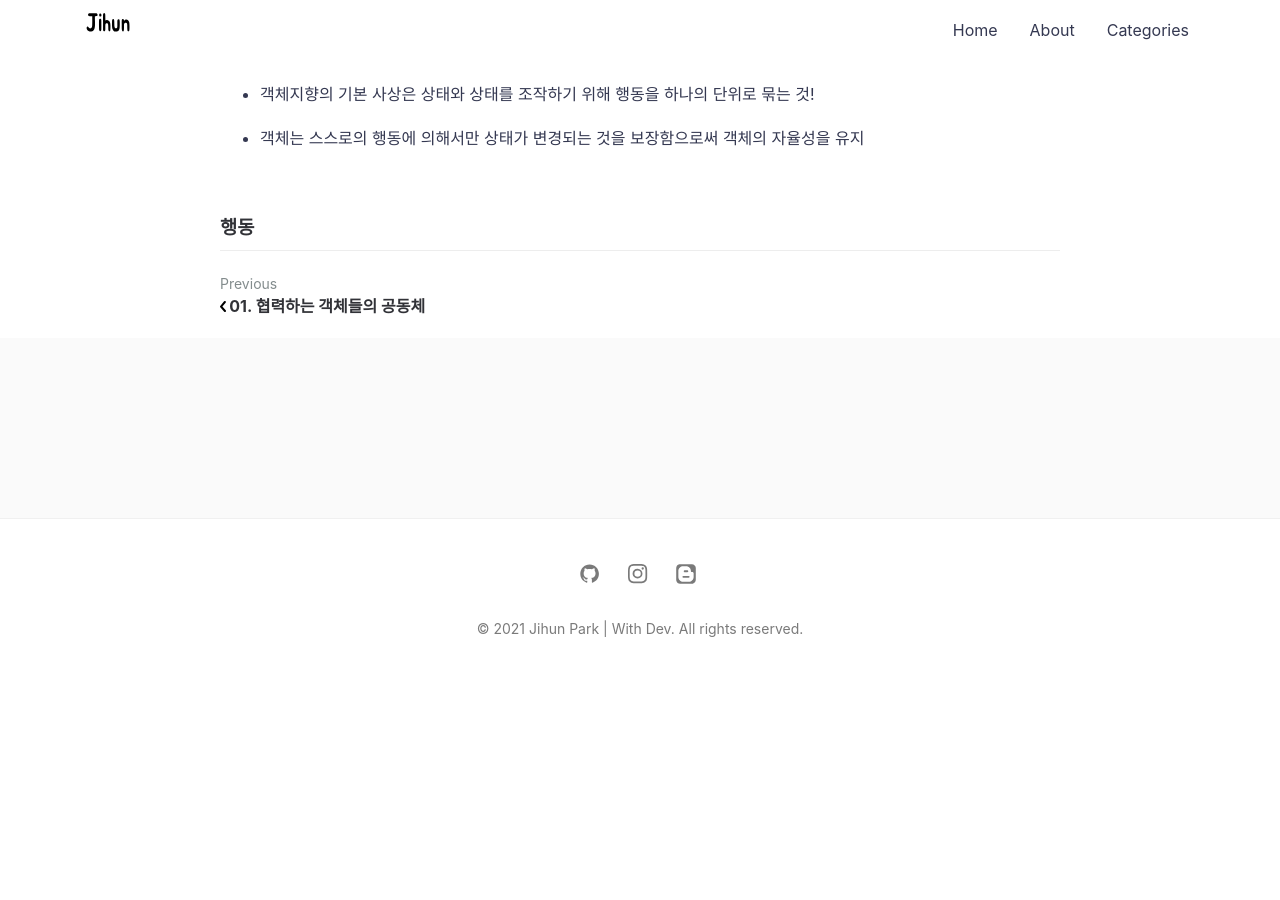
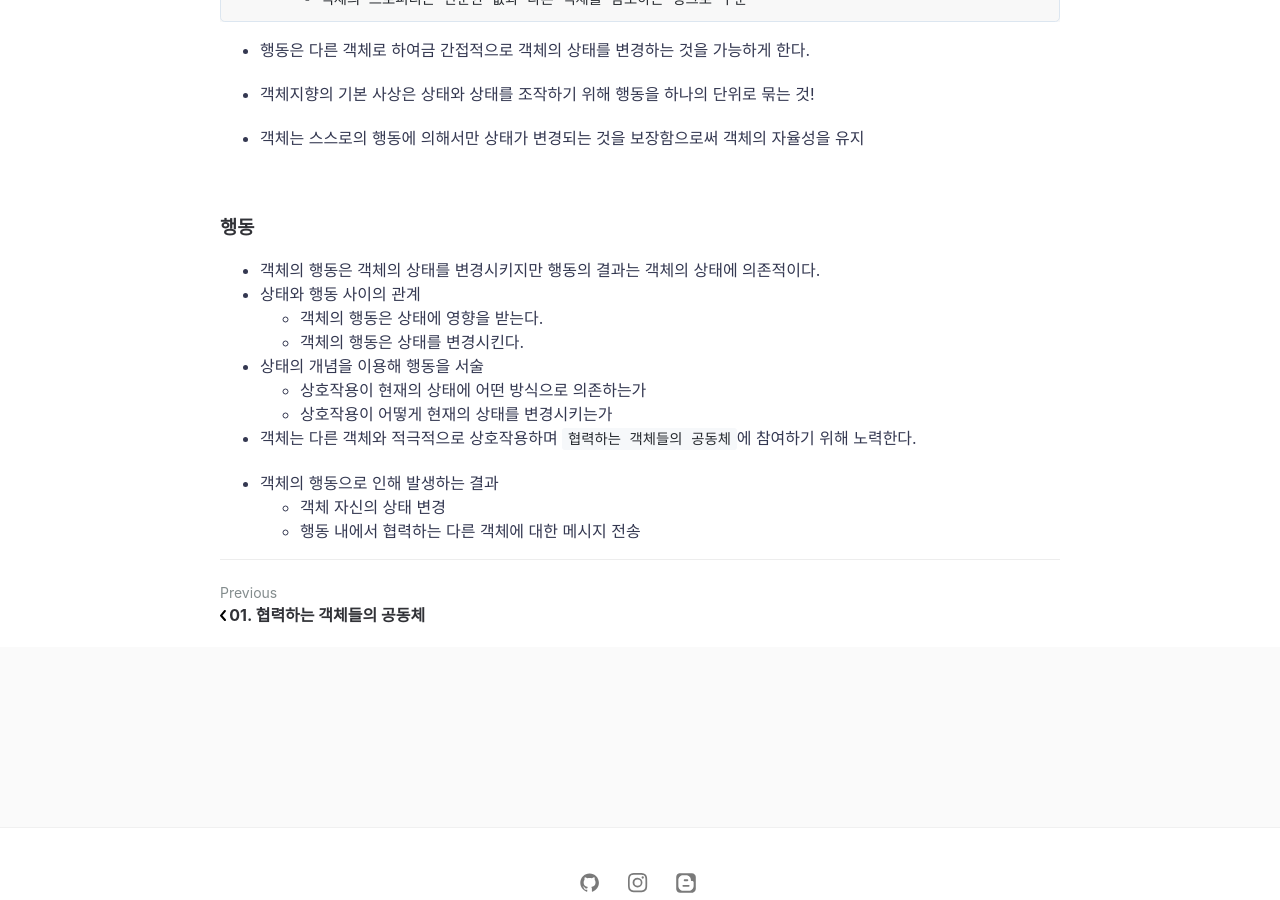
Before and after one commit to jihunparkme/jihunparkme.github.io, a Jekyll site: the page built from _posts/2021-01-26-TheEOO-이상한-나라의-객체.md, in a window 1280 px wide and 900 px high, scrolled down 1966 px. Built offline with Jekyll 4.4.1, drawn with Linux system fonts in a browser that asks for light colours; comment, search, counter and statistics services are not loaded; before the commit the page ends 2650 px from its top, so only the background shows below that.

Commit message:
add contents

```diff
--- a/_posts/2021-01-26-TheEOO-이상한-나라의-객체.md
+++ b/_posts/2021-01-26-TheEOO-이상한-나라의-객체.md
@@ -78,3 +78,16 @@
 <br>
 
 ### 행동
+
+- 객체의 행동은 객체의 상태를 변경시키지만 행동의 결과는 객체의 상태에 의존적이다.
+- 상태와 행동 사이의 관계
+  - 객체의 행동은 상태에 영향을 받는다.
+  - 객체의 행동은 상태를 변경시킨다.
+- 상태의 개념을 이용해 행동을 서술
+  - 상호작용이 현재의 상태에 어떤 방식으로 의존하는가
+  - 상호작용이 어떻게 현재의 상태를 변경시키는가
+- 객체는 다른 객체와 적극적으로 상호작용하며 `협력하는 객체들의 공동체`에 참여하기 위해 노력한다.
+
+- 객체의 행동으로 인해 발생하는 결과
+  - 객체 자신의 상태 변경
+  - 행동 내에서 협력하는 다른 객체에 대한 메시지 전송
```
